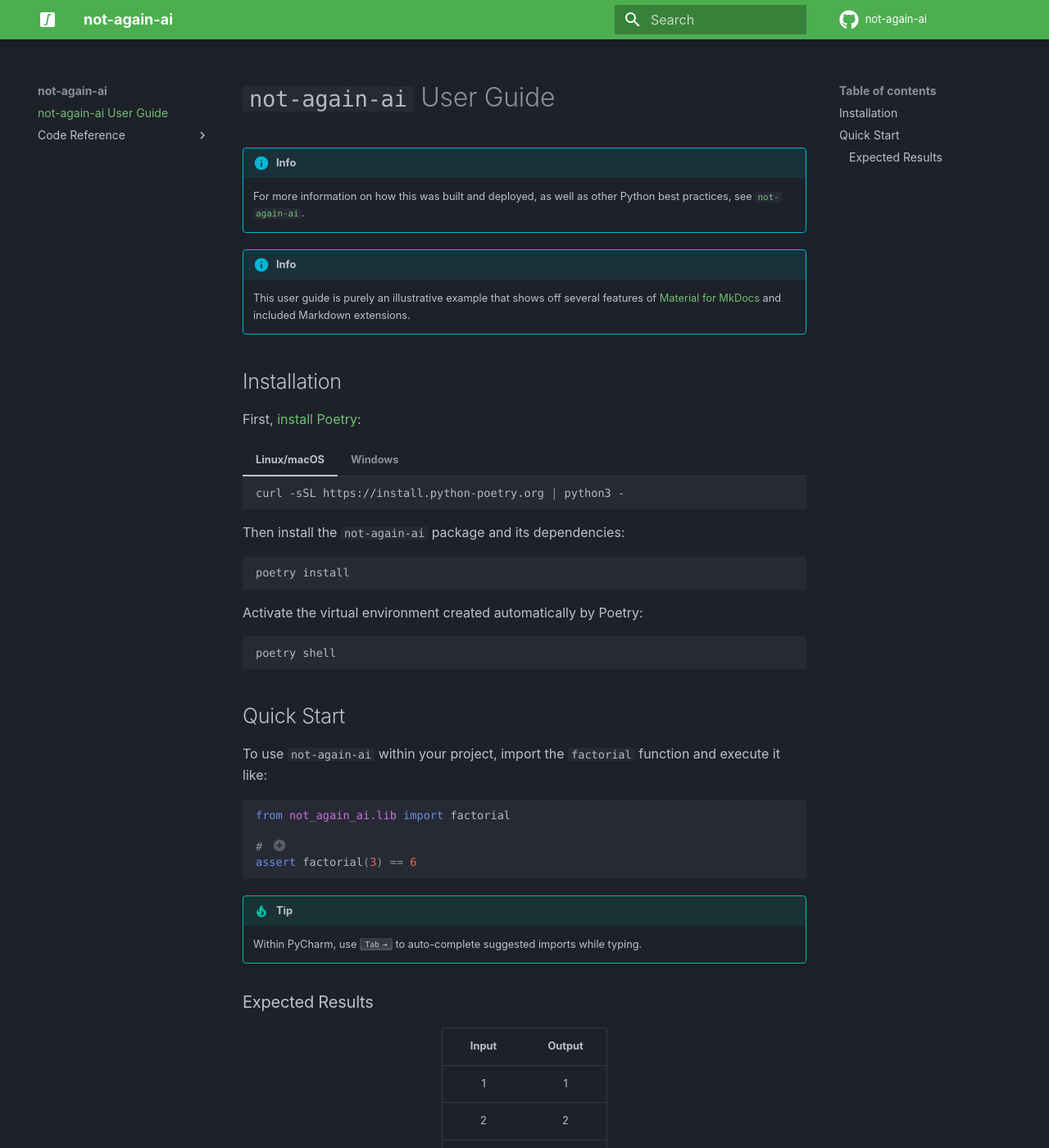
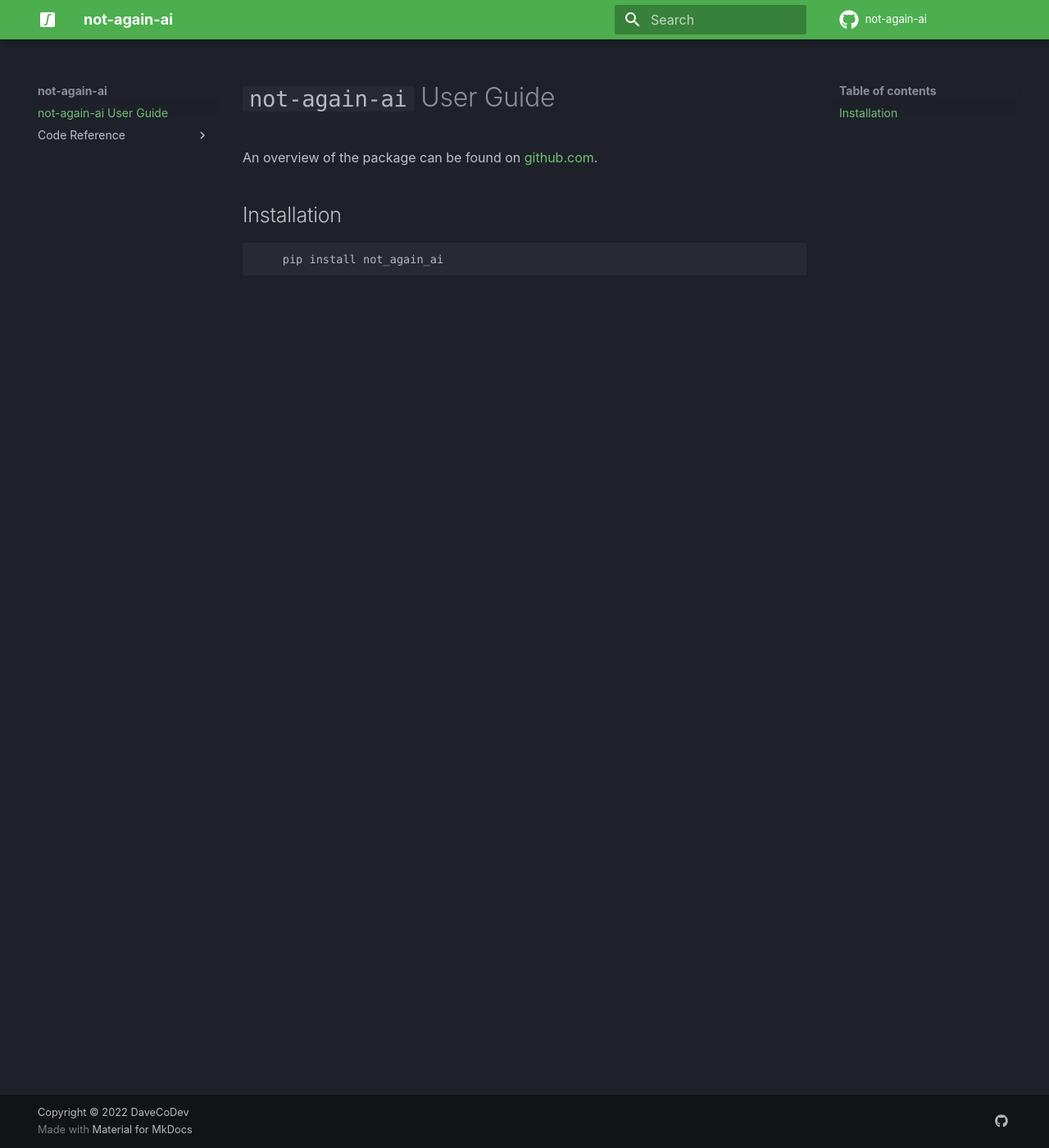
Before and after one commit to DaveCoDev/not-again-ai, an MkDocs documentation site: the page built from docs/index.md, in a window 1280 px wide and 1400 px high. Shown: the whole window at 82% size. Built offline with MkDocs 1.6.1 and Material for MkDocs 9.7.7, drawn with Linux system fonts in a browser that asks for light colours; comment, search, counter and statistics services are not loaded.

Commit message:
simplify docs index page

````diff
--- a/docs/index.md
+++ b/docs/index.md
@@ -1,70 +1,9 @@
 # `not-again-ai` User Guide
 
-!!! info
-
-    For more information on how this was built and deployed, as well as other Python best
-    practices, see [`not-again-ai`](https://github.com/DaveCoDev/not-again-ai).
-
-!!! info
-
-    This user guide is purely an illustrative example that shows off several features of
-    [Material for MkDocs](https://squidfunk.github.io/mkdocs-material/) and included Markdown
-    extensions.
+An overview of the package can be found on [github.com](https://github.com/DaveCoDev/not-again-ai).
 
 ## Installation
 
-First, [install Poetry](https://python-poetry.org/docs/#installation):
-
-=== "Linux/macOS"
-
-    ```bash
-    curl -sSL https://install.python-poetry.org | python3 -
-    ```
-
-=== "Windows"
-
-    ```powershell
-    (Invoke-WebRequest -Uri https://install.python-poetry.org -UseBasicParsing).Content | py -
-    ```
-
-Then install the `not-again-ai` package and its dependencies:
-
 ```bash
-poetry install
+    pip install not_again_ai
 ```
-
-Activate the virtual environment created automatically by Poetry:
-
-```bash
-poetry shell
-```
-
-## Quick Start
-
-To use `not-again-ai` within your project, import the `factorial` function and execute it like:
-
-```python
-from not_again_ai.lib import factorial
-
-# (1)
-assert factorial(3) == 6
-```
-
-1. This assertion will be `True`
-
-!!! tip
-
-    Within PyCharm, use ++tab++ to auto-complete suggested imports while typing.
-
-### Expected Results
-
-<div class="center-table" markdown>
-
-| Input | Output |
-|:-----:|:------:|
-|   1   |   1    |
-|   2   |   2    |
-|   3   |   6    |
-|   4   |   24   |
-
-</div>
````
